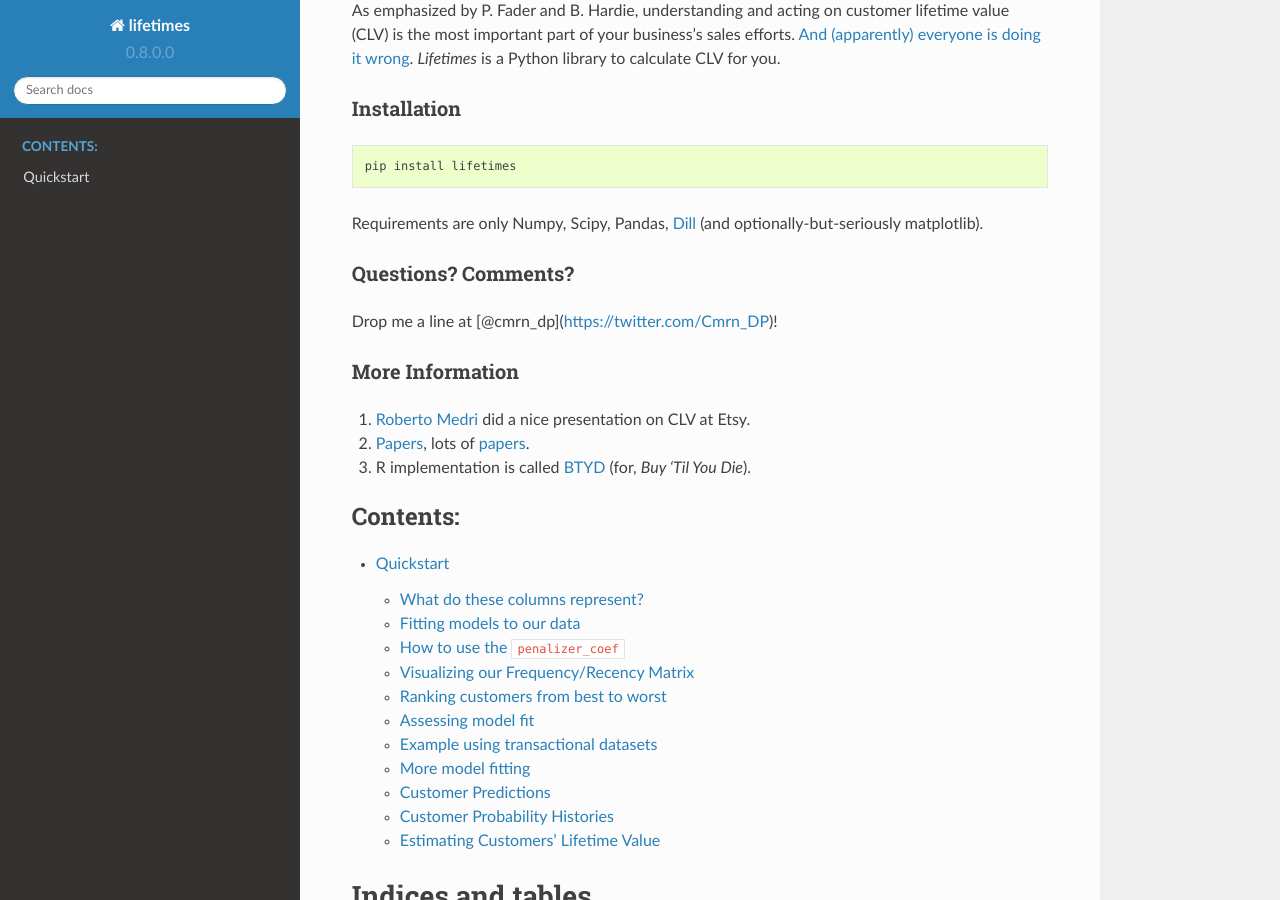
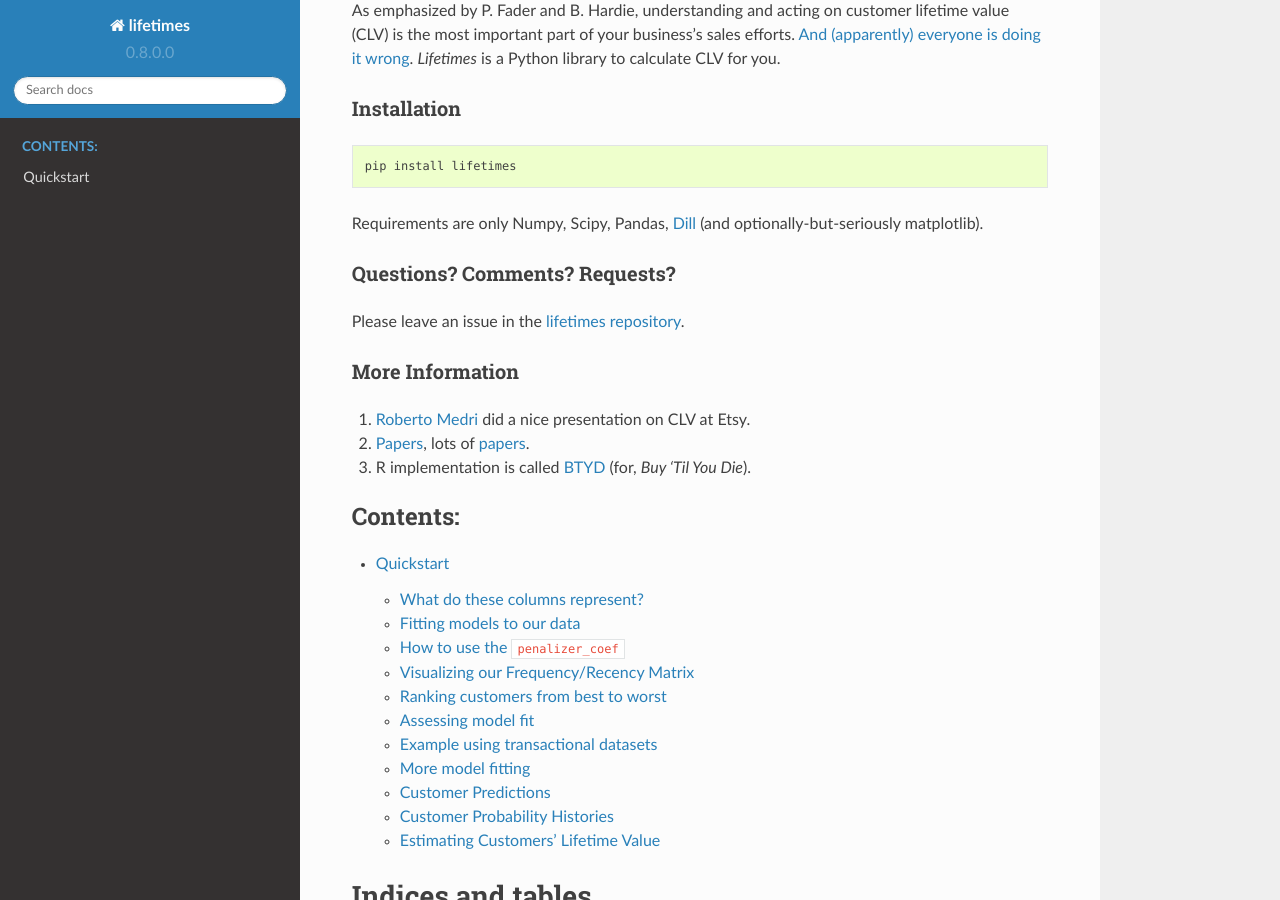
Before and after one commit to CamDavidsonPilon/lifetimes, a Sphinx documentation site: the page built from docs/index.rst, in a window 1280 px wide and 900 px high, scrolled down 1263 px. Built offline with Sphinx 7.4.7 and the Read the Docs theme 2.0.0, drawn with Linux system fonts in a browser that asks for light colours.

Commit message:
instead of renaming to README, we'll use something else so it's more clear in the docs context

```diff
--- a/docs/conf.py
+++ b/docs/conf.py
@@ -29,7 +29,7 @@
 try:
     import pypandoc
     long_description = pypandoc.convert_file('../README.md', 'rst',
-                                             outputfile='README.rst')
+                                             outputfile='intro.rst')
 except(ImportError):
     print('Install pypandoc to convert README.md to README.rst')
 
--- a/docs/index.rst
+++ b/docs/index.rst
@@ -3,7 +3,7 @@
    You can adapt this file completely to your liking, but it should at least
    contain the root `toctree` directive.
 
-.. include:: README.rst
+.. include:: intro.rst
 
 
 
--- a/docs/README.rst
+++ b/docs/intro.rst
@@ -59,10 +59,11 @@
 `Dill <https://github.com/uqfoundation/dill>`__ (and
 optionally-but-seriously matplotlib).
 
-Questions? Comments?
---------------------
+Questions? Comments? Requests?
+------------------------------
 
-Drop me a line at [@cmrn\_dp](https://twitter.com/Cmrn\_DP)!
+Please leave an issue in the `lifetimes
+repository <https://github.com/CamDavidsonPilon/lifetimes>`__.
 
 More Information
 ----------------
```
Also changed, not shown: README.md (+2 -2 lines).
